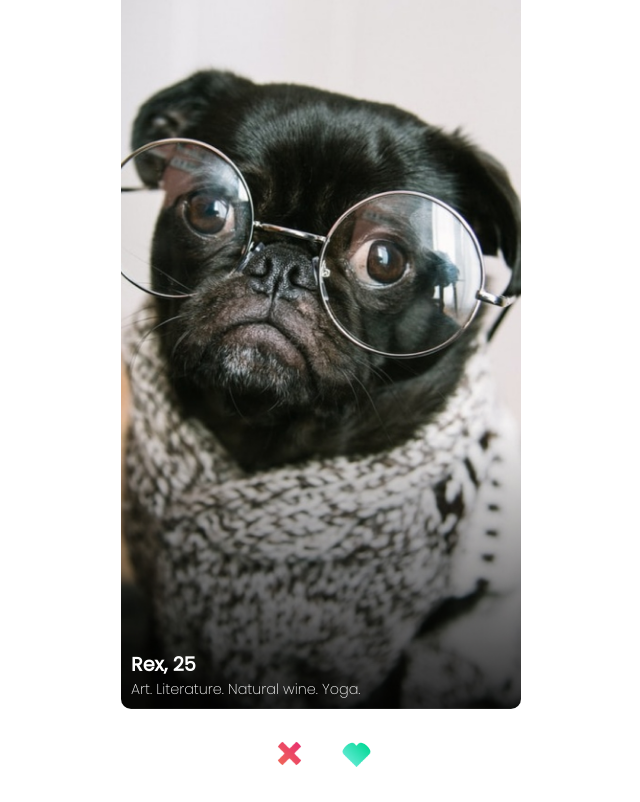
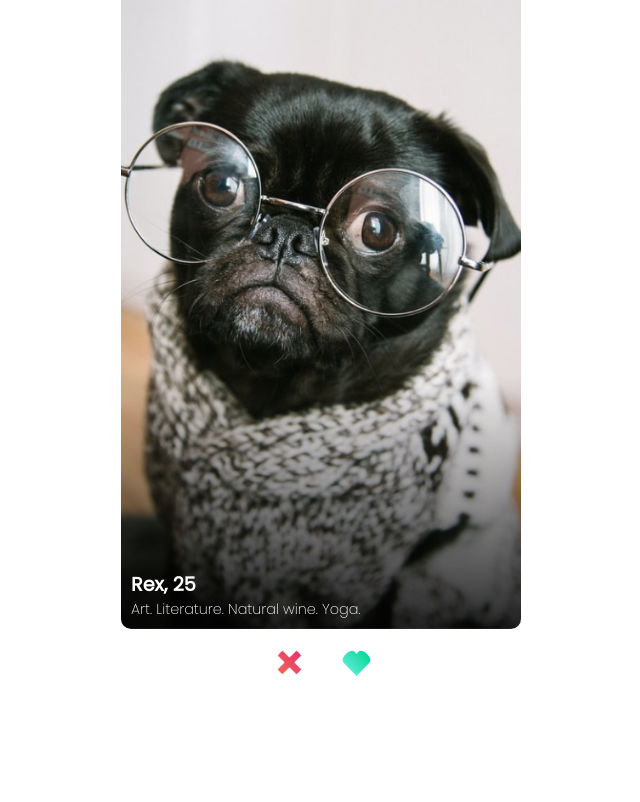
Before and after one commit to zuuhair11/tindog, a plain HTML site: page index.html in a window 1280 px wide. Shown: the part 75-877 px from the top of the page, without its empty margins (319-959 px from the left). After the commit the page ends 800 px from the top, so only its background shows below. Drawn offline with nearby package versions, Linux system fonts and the light colour scheme.

Commit message:
Fixed the height of the entire app

```diff
--- a/index.css
+++ b/index.css
@@ -40,7 +40,7 @@ nav {
 }
 
 .main-avatar {
-    height: 90vh;
+    height: 80%;
     object-fit: cover;
     display: block;
     width: 97%;
@@ -105,7 +105,7 @@ nav {
 ====================== */
 .action-icons {
     text-align: center;
-    margin: 1rem 0;
+    margin: .3rem 0;
 }
 .cross-icon {
     width: 57px;
```
